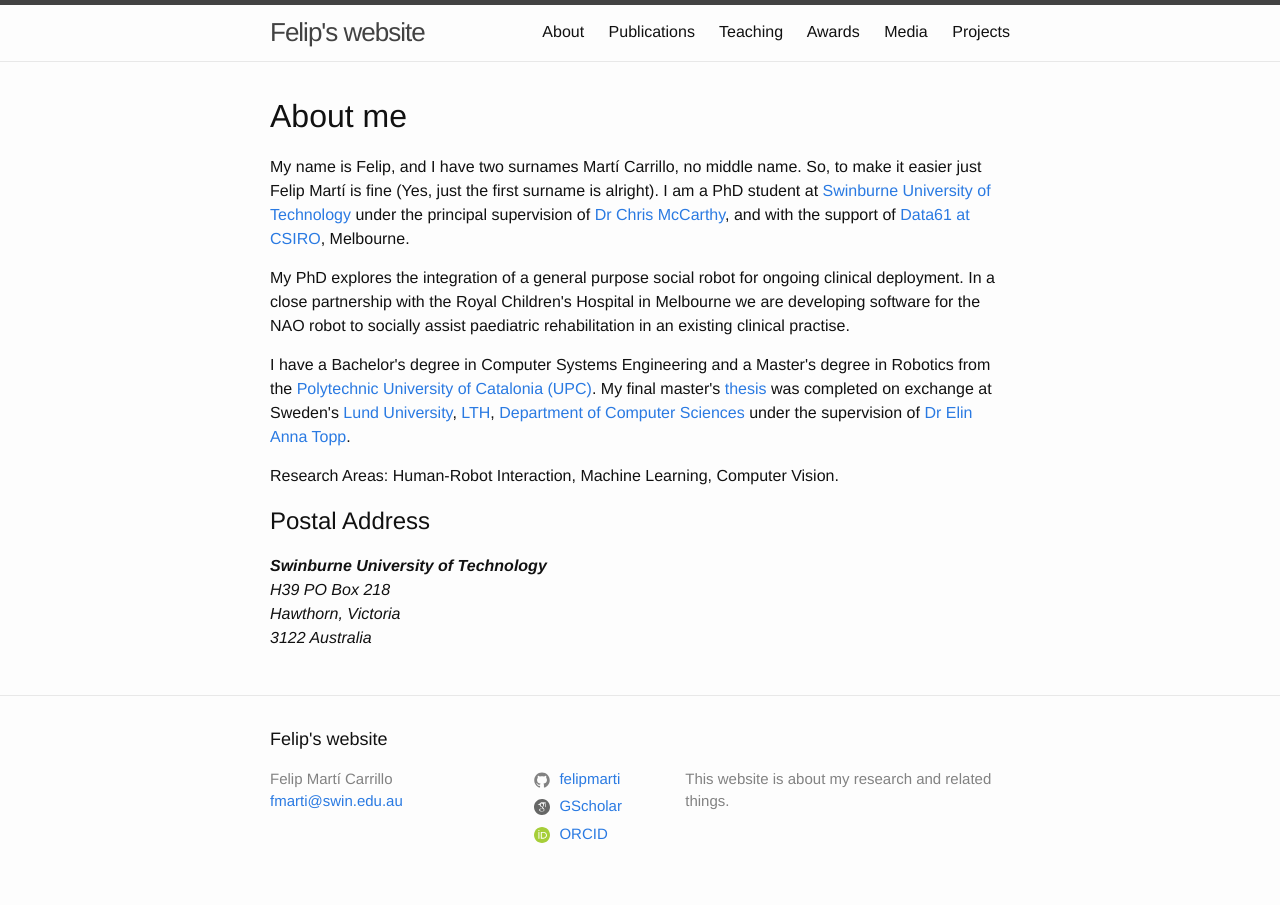
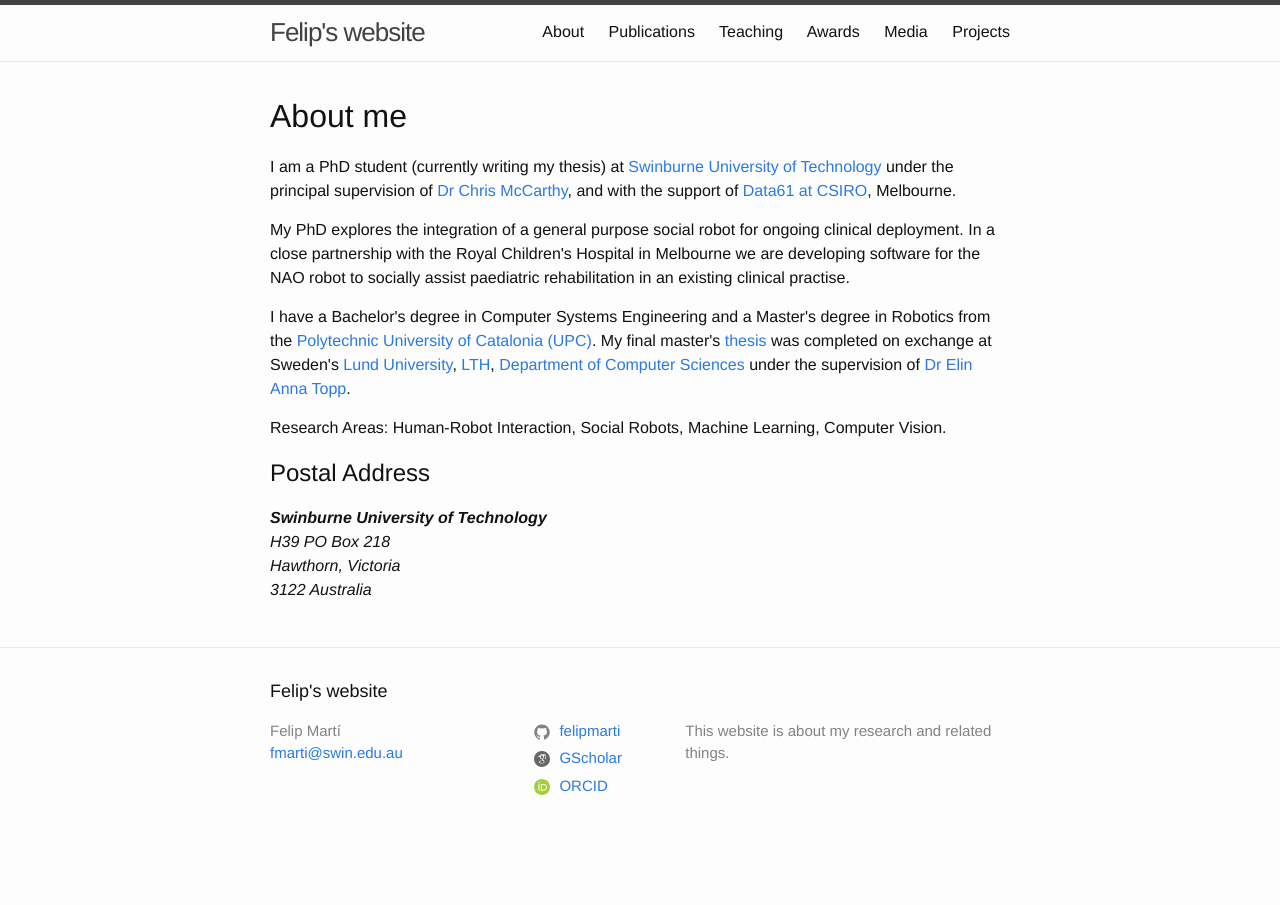
Before and after one commit to FelipMarti/felipmarti.github.io, a Jekyll site: the page built from index.html, in a window 1280 px wide. Built offline with Jekyll 4.4.1, drawn with Linux system fonts in a browser that asks for light colours.

Commit message:
From FMC to FM

```diff
--- a/_config.yml
+++ b/_config.yml
@@ -1,5 +1,5 @@
 title: Felip's website
-author: Felip Martí Carrillo
+author: Felip Martí
 email: fmarti@swin.edu.au
 description: > # this means to ignore newlines until "baseurl:"
   This website is about my research and related things.
--- a/index.html
+++ b/index.html
@@ -5,8 +5,8 @@
 
 		<div class="about">
 			<h1>About me</h1>
-			<p>My name is Felip, and I have two surnames Martí Carrillo, no middle name. So, to make it easier just Felip Martí is fine (Yes, just the first surname is alright).
-            I am a PhD student at <a href='http://www.swinburne.edu.au'>Swinburne University of Technology</a>
+			<!-- <p>My name is Felip, and I have two surnames Martí Carrillo, no middle name. So, to make it easier just Felip Martí is fine (Yes, just the first surname is alright). -->
+            <p>I am a PhD student (currently writing my thesis) at <a href='http://www.swinburne.edu.au'>Swinburne University of Technology</a>
             under the principal supervision of <a href='https://www.swinburne.edu.au/science-engineering-technology/staff/profile/index.php?id=cdmccarthy'>Dr Chris McCarthy</a>,
             and with the support of <a href='http://people.csiro.au/M/F/Felip-Marticarrillo'>Data61 at CSIRO</a>, Melbourne.
 
@@ -19,7 +19,7 @@
             <a href='http://www.lu.se'>Lund University</a>, <a href='http://www.lth.se'>LTH</a>, <a href='http://cs.lth.se'>Department of Computer Sciences</a>
             under the supervision of <a href='http://cs.lth.se/elin_anna_topp/'>Dr Elin Anna Topp</a>.
 
-			<p>Research Areas:  Human-Robot Interaction, Machine Learning, Computer Vision.
+			<p>Research Areas:  Human-Robot Interaction, Social Robots, Machine Learning, Computer Vision.
 
 			<h2>Postal Address</h2>
 		    <address>
```
